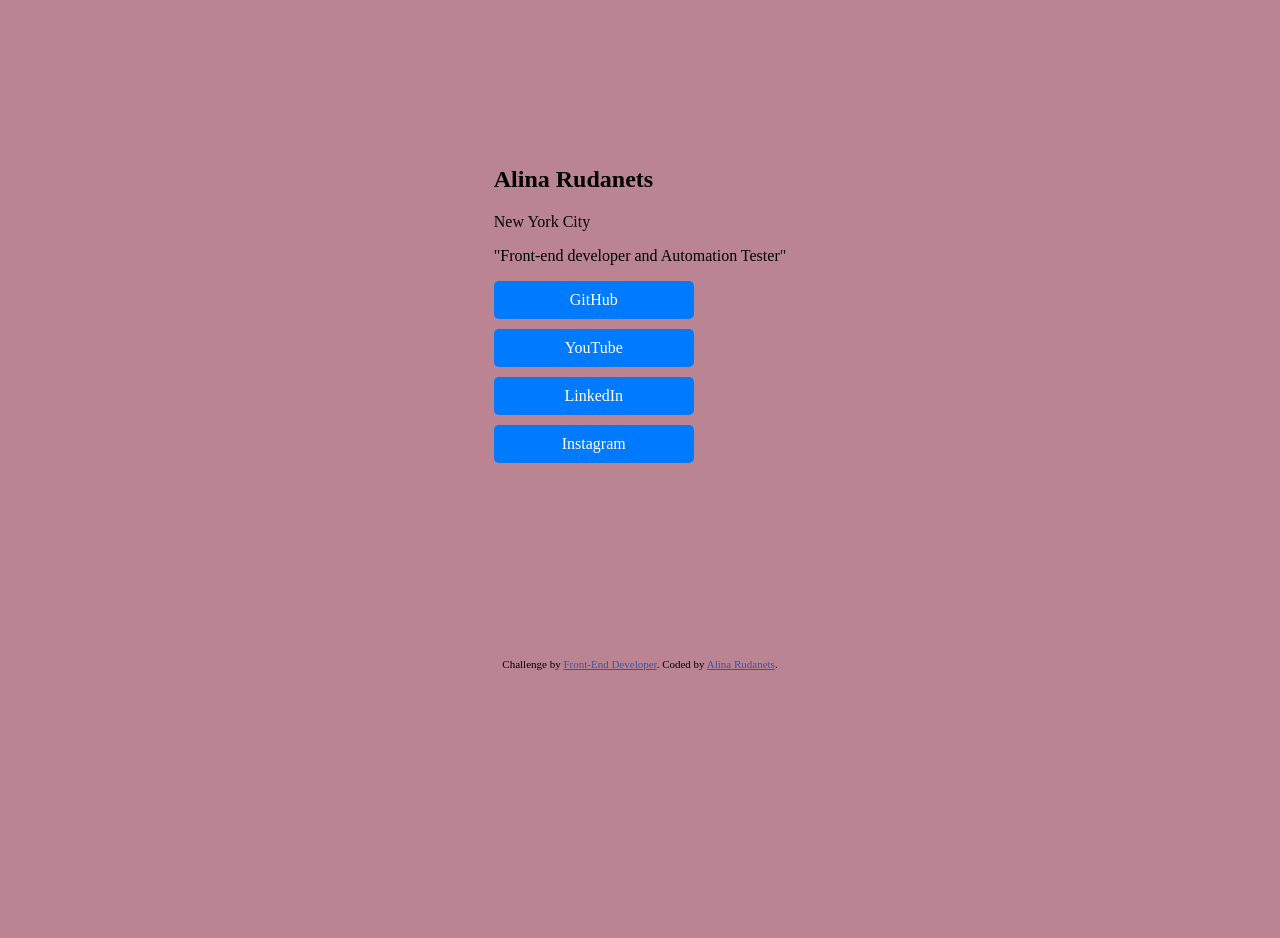
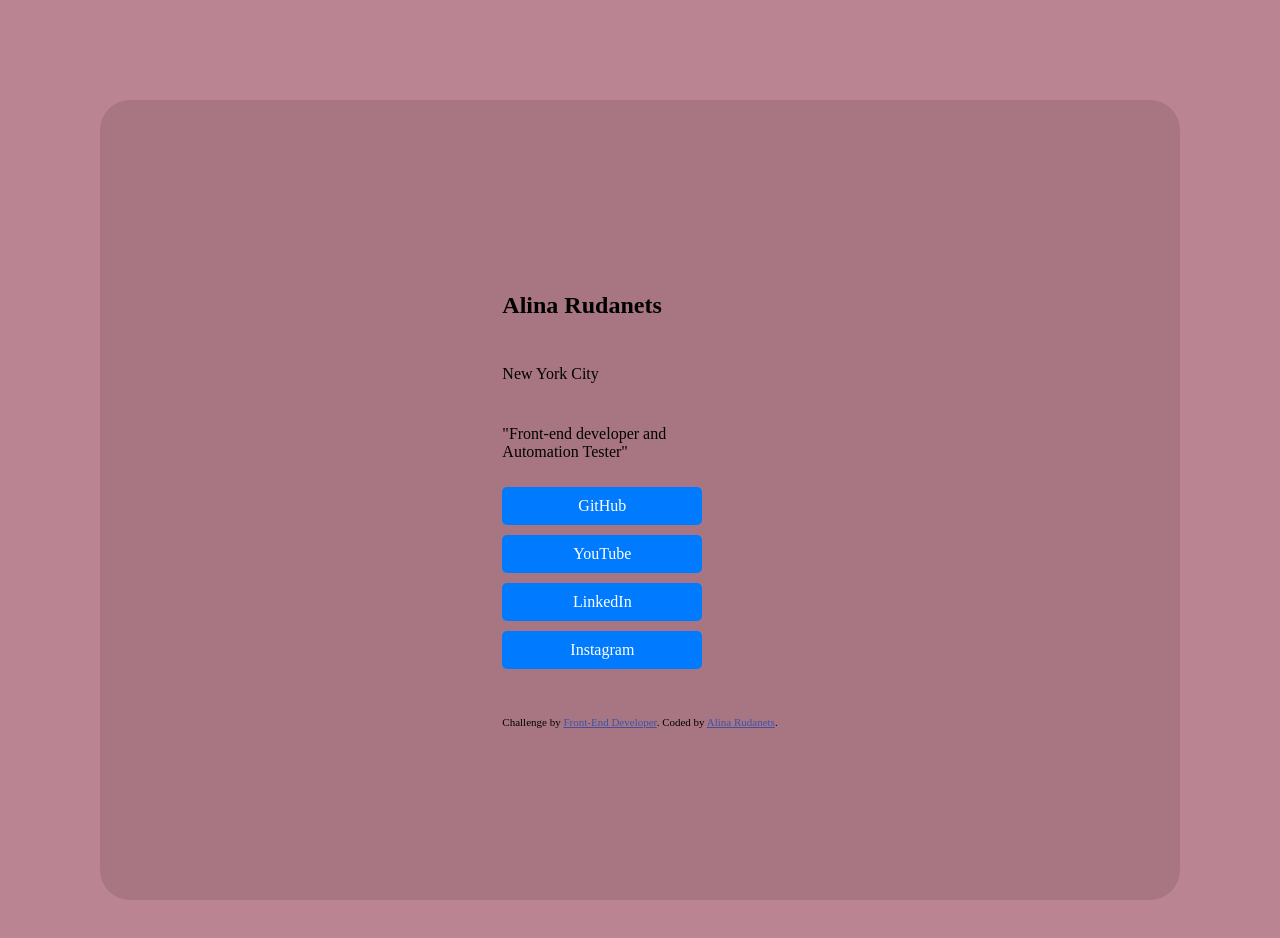
Before and after one commit to AllinaArr/social-links-profile-main, a plain HTML site: page index.html in a window 1280 px wide. Before the commit the page ends 816 px from the top, so only its background shows below. Drawn offline with Linux system fonts and the light colour scheme.

Commit message:
css change

```diff
--- a/index.css
+++ b/index.css
@@ -9,6 +9,9 @@ body {
   justify-content: center;
   align-items: center;
   height: 100vh;
+  margin: 100px 100px 100px 100px;
+  background-color: #a87683;
+  border-radius: 30px;
 }
 
 #body-info {
--- a/index.html
+++ b/index.html
@@ -18,15 +18,12 @@
 
     <link rel="stylesheet" href="index.css" />
   </head>
-  <body class="main-info">
-    <div id="body-info">
-      <div id="main-info">
+  <body>
+    <div class="main-info">
+      <div id="social-list">
         <h2 id="fullName">Alina Rudanets</h2>
         <p id="location">New York City</p>
         <p id="my-quote">"Front-end developer and Automation Tester"</p>
-      </div>
-
-      <div id="social-list">
         <a
           href="https://github.com/AllinaArr"
           target="_blank"
```
